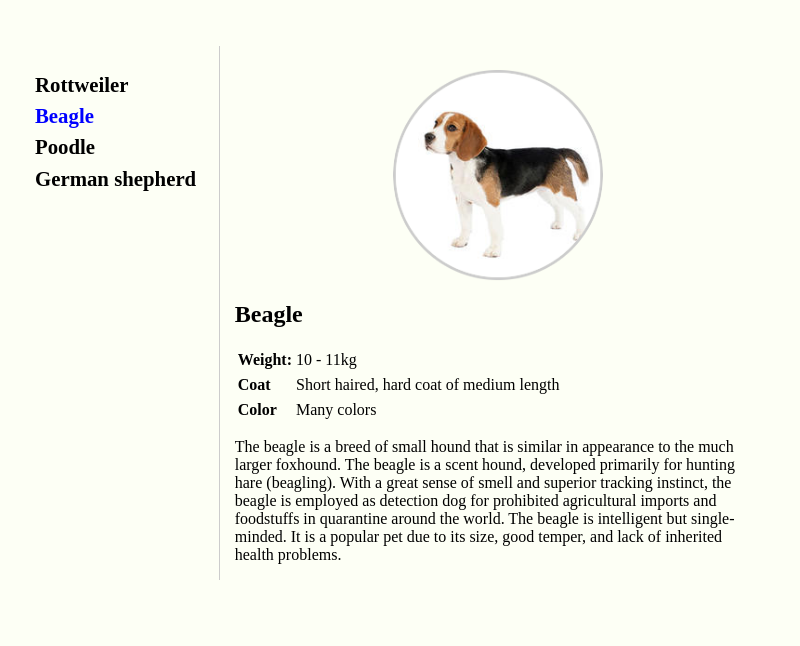
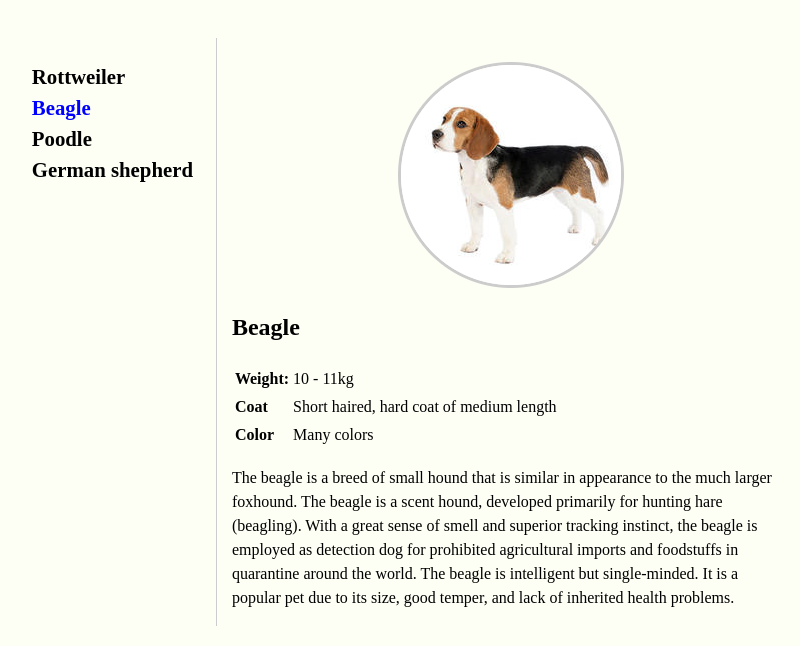
Before and after one commit to CaminLivia/FrontEnd17Homework, a plain HTML site: page Homework2/extraWork/extrawork.html in a window 1280 px wide. Shown: the whole page, without its empty margins (229-1029 px from the left). Drawn offline with Linux system fonts and the light colour scheme.

Commit message:
update extrawork with flex

```diff
--- a/Homework2/extraWork/extrawork-style.css
+++ b/Homework2/extraWork/extrawork-style.css
@@ -1,37 +1,36 @@
 body {
   background-color: #fdfff5;
-  padding: 3% 20%;
+}
+
+.container {
+  margin: 3% 20%;
+  display: flex;
+  line-height: 1.5;
 }
 
 aside {
   padding: 3% 3% 0 0;
 }
 main {
-  max-width: 70%;
   border-left: solid #cccccc 1px;
   padding: 3% 0 0 2%;
 }
 
-aside,
-main {
-  float: left;
+nav {
+  display: flex;
+  width: max-content;
+  flex-direction: column;
 }
 
-aside > nav > a {
-  display: block;
+nav > a {
   text-decoration: none;
   color: #000000;
   font-size: 1.3em;
   font-weight: bold;
-  line-height: 1.5;
 }
 
 table {
   text-align: left;
-}
-
-tr:nth-child(2n) {
-  line-height: 1.5;
 }
 
 #blue {
@@ -40,22 +39,20 @@ tr:nth-child(2n) {
 
 .profilePhoto {
   border-radius: 150px;
-  display: block;
-  margin-left: auto;
-  margin-right: auto;
-  width: 40%;
+  display: flex;
+  justify-content: center;
+  align-items: center;
 }
 
 @media screen and (max-width: 821px) {
   main {
     padding: 3% 0 0 4%;
-    max-width: 100%;
     margin-top: 10%;
   }
-}
-
-@media screen and (min-width: 822px) and (max-width: 1140px) {
-  main {
-    max-width: 60%;
+  .container {
+    flex-direction: column;
+  }
+  .profilePhoto > img {
+    width: 60%;
   }
 }
--- a/Homework2/extraWork/extrawork.html
+++ b/Homework2/extraWork/extrawork.html
@@ -8,6 +8,7 @@
     <link rel="stylesheet" href="extrawork-style.css" />
   </head>
   <body>
+    <div class="container">
       <aside>
         <nav>
           <a href="#">Rottweiler</a>
@@ -17,11 +18,12 @@
         </nav>
       </aside>
       <main>
+        <div class="profilePhoto">
           <img
-        class="profilePhoto"
             src="./images/beagle-profile-photo.png"
             alt="Beagle Profile Photo"
           />
+        </div>
         <h2>Beagle</h2>
         <table>
           <tr>
@@ -41,11 +43,13 @@
           The beagle is a breed of small hound that is similar in appearance to
           the much larger foxhound. The beagle is a scent hound, developed
           primarily for hunting hare (beagling). With a great sense of smell and
-        superior tracking instinct, the beagle is employed as detection dog for
-        prohibited agricultural imports and foodstuffs in quarantine around the
-        world. The beagle is intelligent but single-minded. It is a popular pet
-        due to its size, good temper, and lack of inherited health problems.
+          superior tracking instinct, the beagle is employed as detection dog
+          for prohibited agricultural imports and foodstuffs in quarantine
+          around the world. The beagle is intelligent but single-minded. It is a
+          popular pet due to its size, good temper, and lack of inherited health
+          problems.
         </p>
       </main>
+    </div>
   </body>
 </html>
```
Lines whose indentation alone changed are shown as unchanged.
